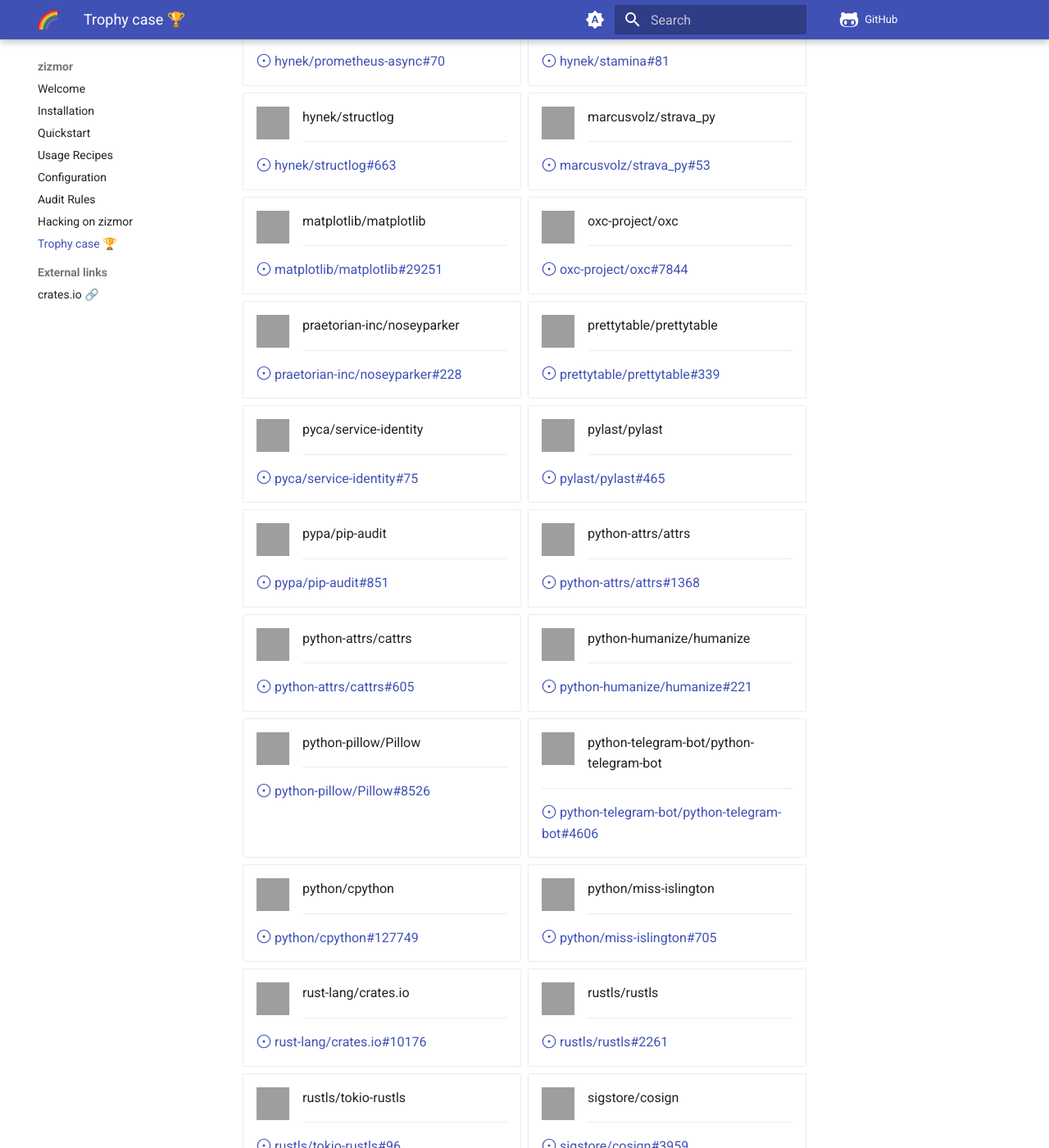
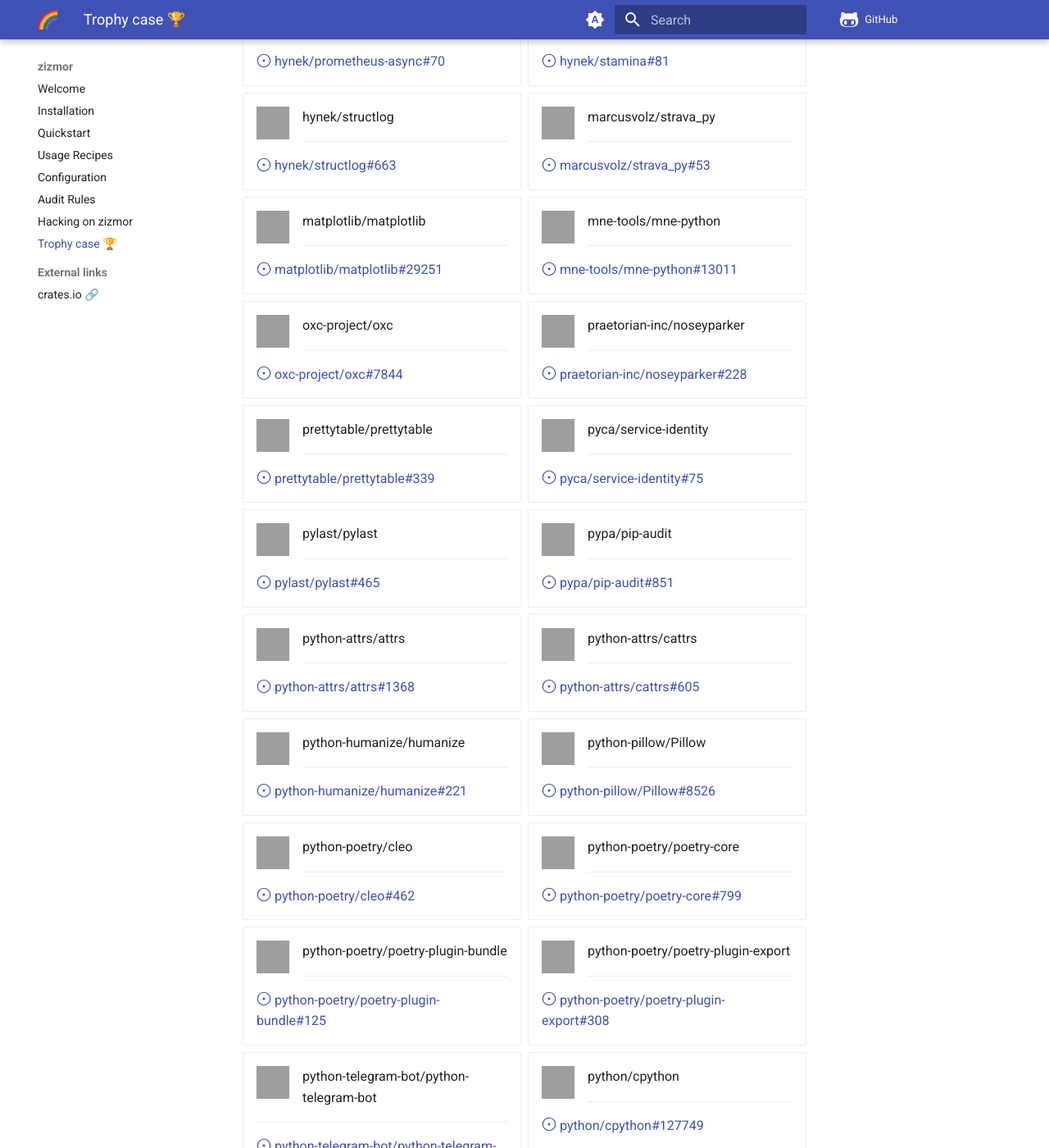
Before and after one commit to zizmorcore/zizmor, an MkDocs documentation site: the page built from docs/trophy-case.md, in a window 1280 px wide and 1400 px high, scrolled down 1703 px. Shown: the whole window at 82% size. Built offline with MkDocs 1.6.1 and Material for MkDocs 9.7.7, drawn with Linux system fonts in a browser that asks for light colours; comment, search, counter and statistics services are not loaded; grey boxes are pictures that could not be loaded.

Commit message:
docs: more trophies (#296)
Signed-off-by: William Woodruff <william@yossarian.net>

```diff
--- a/docs/snippets/trophies.md
+++ b/docs/snippets/trophies.md
@@ -149,6 +149,12 @@
 
     matplotlib/matplotlib#29251
 
+-   ![](https://github.com/mne-tools.png?size=40){ width="40" loading=lazy align=left } mne-tools/mne-python
+
+    ---
+
+    mne-tools/mne-python#13011
+
 -   ![](https://github.com/oxc-project.png?size=40){ width="40" loading=lazy align=left } oxc-project/oxc
 
     ---
@@ -208,6 +214,30 @@
     ---
 
     python-pillow/Pillow#8526
+
+-   ![](https://github.com/python-poetry.png?size=40){ width="40" loading=lazy align=left } python-poetry/cleo
+
+    ---
+
+    python-poetry/cleo#462
+
+-   ![](https://github.com/python-poetry.png?size=40){ width="40" loading=lazy align=left } python-poetry/poetry-core
+
+    ---
+
+    python-poetry/poetry-core#799
+
+-   ![](https://github.com/python-poetry.png?size=40){ width="40" loading=lazy align=left } python-poetry/poetry-plugin-bundle
+
+    ---
+
+    python-poetry/poetry-plugin-bundle#125
+
+-   ![](https://github.com/python-poetry.png?size=40){ width="40" loading=lazy align=left } python-poetry/poetry-plugin-export
+
+    ---
+
+    python-poetry/poetry-plugin-export#308
 
 -   ![](https://github.com/python-telegram-bot.png?size=40){ width="40" loading=lazy align=left } python-telegram-bot/python-telegram-bot
 
--- a/docs/snippets/trophies.txt
+++ b/docs/snippets/trophies.txt
@@ -25,6 +25,7 @@
 hynek/structlog#663
 matplotlib/matplotlib#29251
 marcusvolz/strava_py#53
+mne-tools/mne-python#13011
 NetApp/harvest#3247
 NLnetLabs/unbound#1204
 oxc-project/oxc#7844
@@ -39,6 +40,10 @@
 python-attrs/cattrs#605
 python-humanize/humanize#221
 python-pillow/Pillow#8526
+python-poetry/cleo#462
+python-poetry/poetry-core#799
+python-poetry/poetry-plugin-export#308
+python-poetry/poetry-plugin-bundle#125
 python-telegram-bot/python-telegram-bot#4606
 PyO3/pyo3#4774
 rust-lang/crates.io#10176
```
